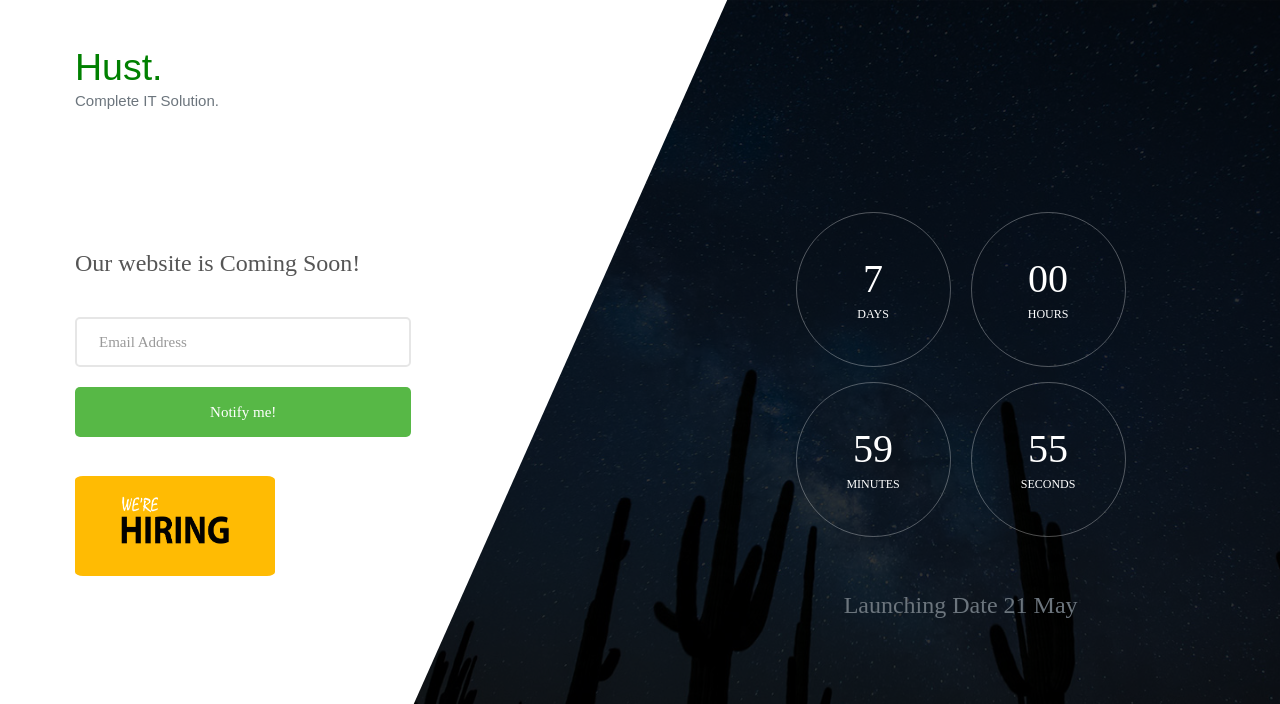
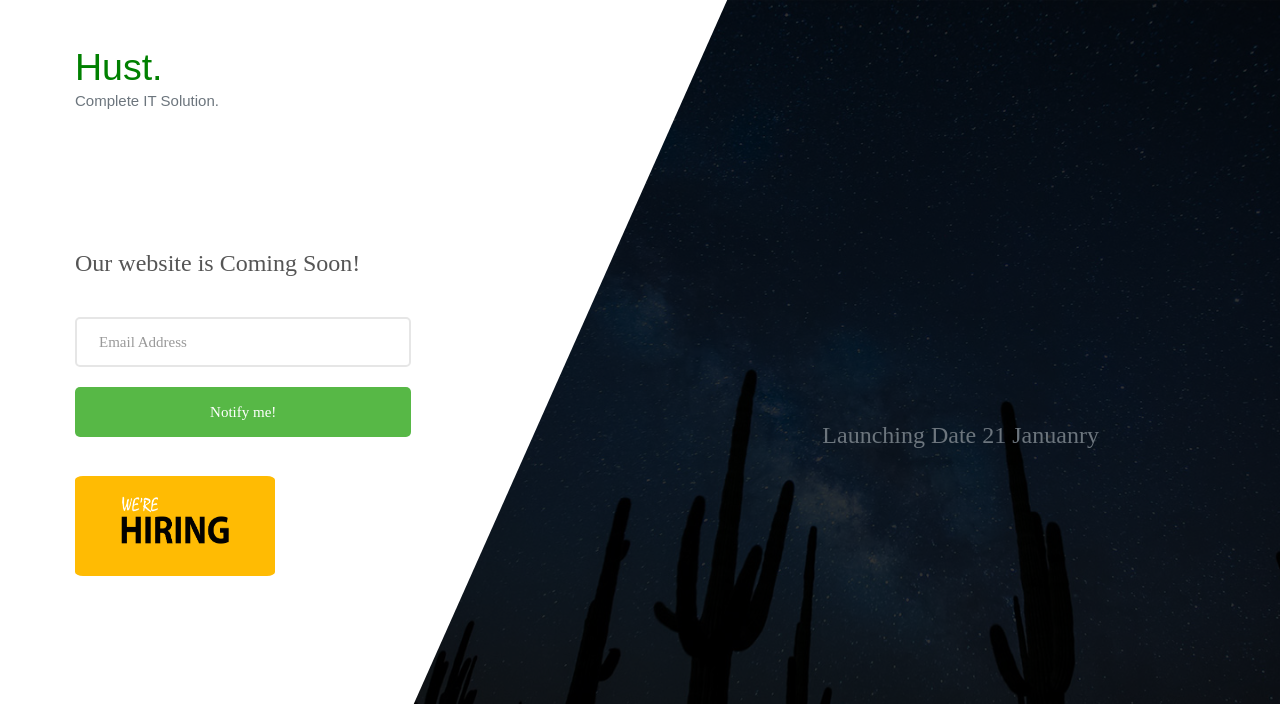
Before and after one commit to ictrl/heyhust, a plain HTML site: page index.html in a window 1280 px wide. Shown: the top 704 px of the page. Drawn offline with nearby package versions, Linux system fonts and the light colour scheme.

Commit message:
remove counter

```diff
--- a/index.html
+++ b/index.html
@@ -27,7 +27,7 @@
 
 		<div class="flex-c-m bg-img1 size2 where1 overlay1 where2 respon2" style="background-image: url('images/bg01.jpg');">
 			<div class="wsize2 flex-w flex-c-m cd100 js-tilt p-t-120">
-				<div class="flex-col-c-m size6 bor2 m-l-10 m-r-10 m-t-15">
+				<!-- <div class="flex-col-c-m size6 bor2 m-l-10 m-r-10 m-t-15">
 					<span id="days" class="l2-txt1 p-b-9 days">7</span>
 					<span class="s2-txt4">Days</span>
 				</div>
@@ -44,8 +44,8 @@
 				<div class="flex-col-c-m size6 bor2 m-l-10 m-r-10 m-t-15">
 					<span id="seconds" class="l2-txt1 p-b-9 seconds">0</span>
 					<span class="s2-txt4">Seconds</span>
-				</div>
-		<p class="text-muted m1-txt1 p-t-50">Launching Date 21 May</p>
+				</div> -->
+		<p class="text-muted m1-txt1 p-t-50">Launching Date 21 Januanry</p>
 	</div>
 		</div>
 
```
